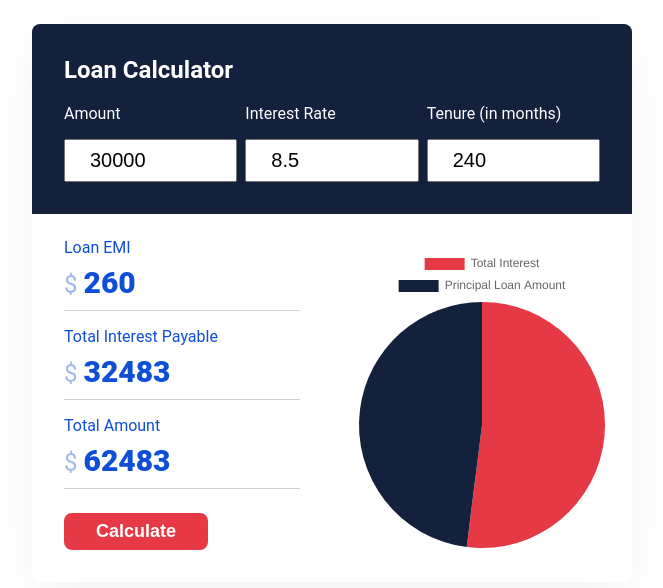
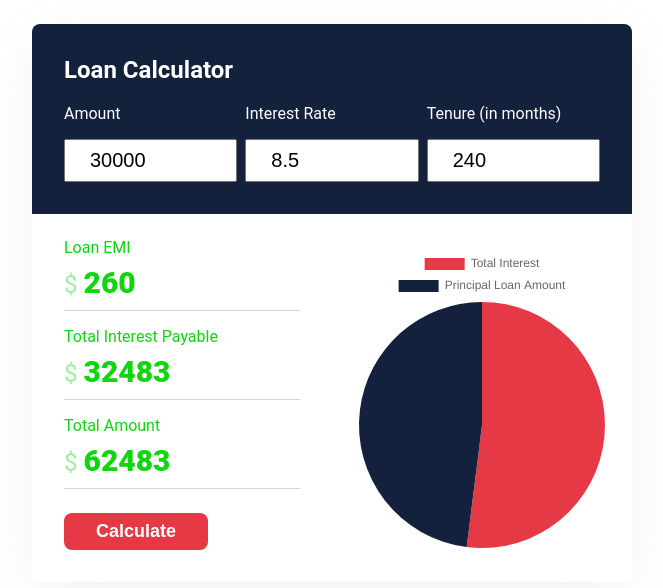
Before and after one commit to dirwolf/Loan-Calculator-main, a plain HTML site: page Loan-Calculator-main/index.html in a window 1280 px wide. Shown: the whole page, without its empty margins (308-971 px from the left). Drawn offline with nearby package versions, Linux system fonts and the light colour scheme.

Commit message:
loan cal color changes to green

```diff
--- a/Loan-Calculator-main/style.css
+++ b/Loan-Calculator-main/style.css
@@ -5,7 +5,7 @@
   background: #fff;
   box-shadow: 0 12px 50px -11px rgba(166, 153, 153, 0.2);
   border-radius: 8px;
-  color: #0f4ed6;
+  color: #0fd60f;
   overflow: hidden;
 }
 
```
